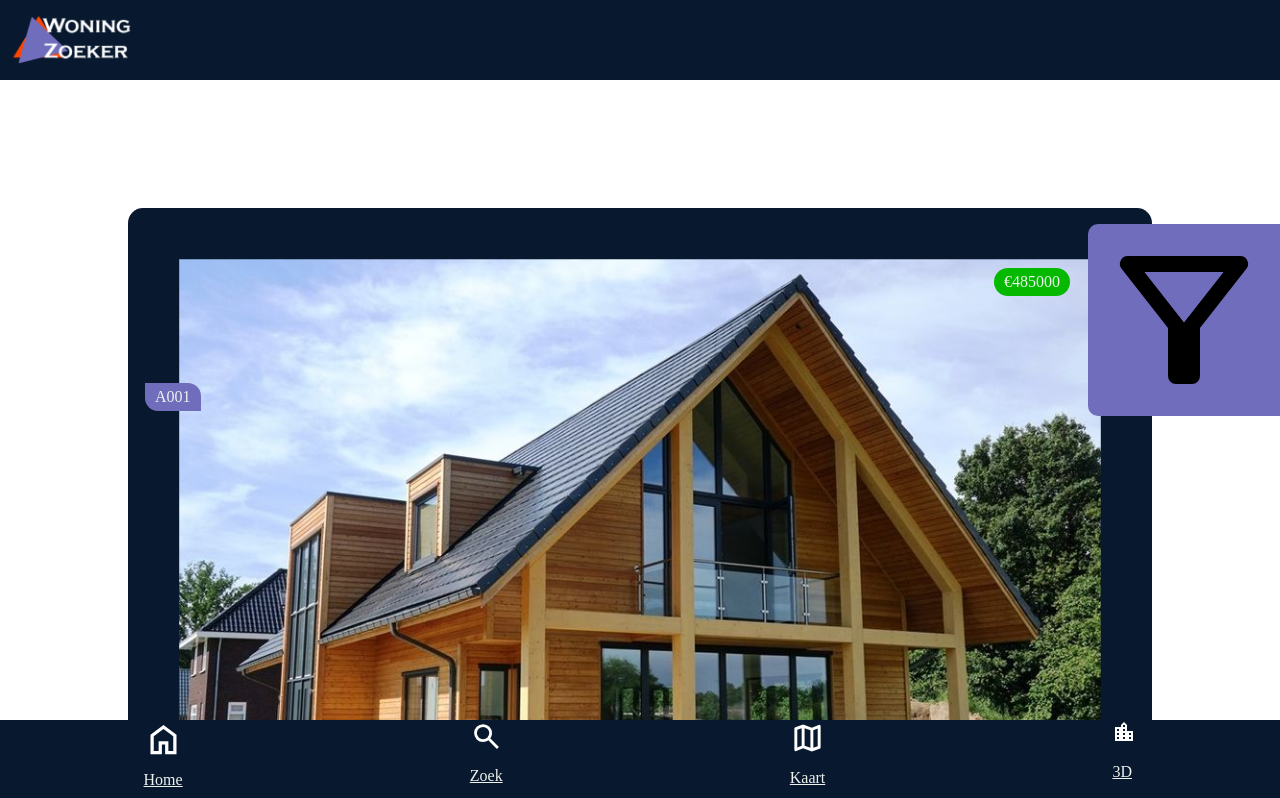
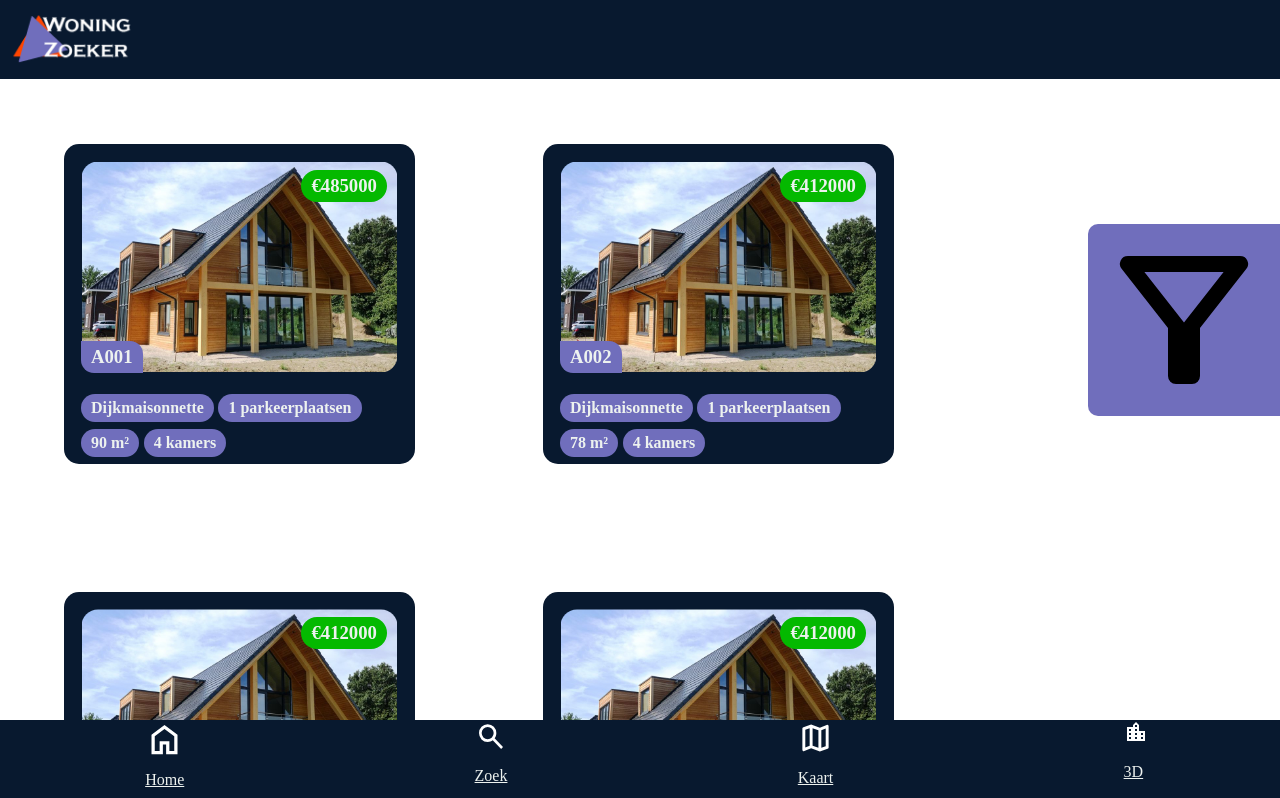
Before and after one commit to tomlommerse/woningzoeker, a React (Create React App) app: page /home in a window 1280 px wide. Shown: the top 798 px of the page. Built offline with nearby package versions, Linux system fonts and the light colour scheme.

Commit message:
styling fixed

```diff
--- a/src/components/Woningpagina/ImageSlider.tsx
+++ b/src/components/Woningpagina/ImageSlider.tsx
@@ -26,7 +26,7 @@ function ImageSlider({imageUrls}:ImageSliderProps){
 
     }
     return <div style={{width: "100%", height: "300px", position: "relative"}}>
-        <img src={imageUrls[imageIndex]} className="img-silder-img" />
+        <img src={imageUrls[imageIndex]} className="img-silder-img" alt="img"/>
         <button onClick={showPrevImage} className="img-slider-btn" style={{left: 0}}>
             <ArrowBigLeft/>
         </button>
--- a/src/components/cards/HomeCard.jsx
+++ b/src/components/cards/HomeCard.jsx
@@ -11,11 +11,10 @@ function HomeCard({ home, price, type, parking, m2, room_count }) {
 
   return (
       <Link className='homeCard' to="/detailpage">
-        <div className="imgArea">
-          <img id='img' src={Test} alt='house' />
-          <p id='adres'>{home}</p>
-          <p id='price'>€{price}</p>
-        </div>
+        <img id='img' src={Test} alt='house' />
+        <h3 id='adres'>{home}</h3>
+        <h3 id='price'>€{price}</h3>
+
         <div className='tagList'>
           <Tags tagname={type} />
           <Tags tagname={parkingTag} />
--- a/src/components/navbar/NavBar.css
+++ b/src/components/navbar/NavBar.css
@@ -2,7 +2,7 @@
 
 nav {
     background-color: var(--color-primary);
-    width: 100vw;
+    width: 101%;
     position: fixed;
     bottom: 0;
     height: 10vh;
--- a/src/components/topbar/TopBar.css
+++ b/src/components/topbar/TopBar.css
@@ -2,10 +2,11 @@
 
 .topbar{
     background-color: var(--color-primary);
-    width: 100vw;
+    width: 101%;
     z-index: 10;
     height: 10vh;
     position: fixed;
+    transform: translateY(-1px);
 }
 
 .topbar > img{
--- a/src/styles/card.css
+++ b/src/styles/card.css
@@ -2,20 +2,16 @@
     background-color: var(--color-primary);
     color: var(--color-white);
     position: relative;
-    display: grid;
-    width: 80vw;
+    display: inline-block;
+    width: 351px;
     border-radius: 15px;
-    margin: 10vw;
-}
-
-.imgArea{
-        display: grid;
+    margin: 5vw;
 }
 
 #img{
     width: 100%;
     padding: 5%;
-    border-radius: 30px;
+    border-radius: 34px;
 }
 
 #price{
@@ -24,12 +20,12 @@
     right: 8%;
     background-color: #04B900;
     padding: 5px 10px;
-    border-radius: 15px;
+    border-radius: 20px;
 }
 
 #adres{
     position: absolute;
-    top: 175px;
+    top: 196.5px;
     left: 17px;
     background-color: var(--color-tertiary);
     padding: 5px 10px;
```
